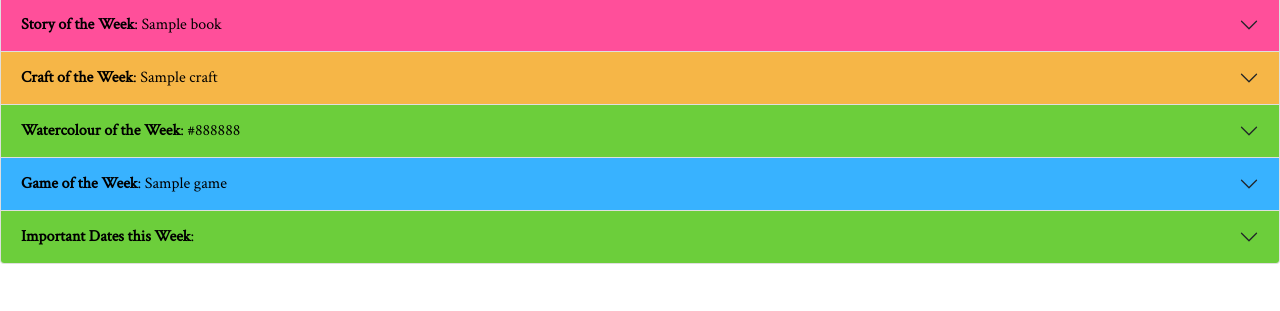
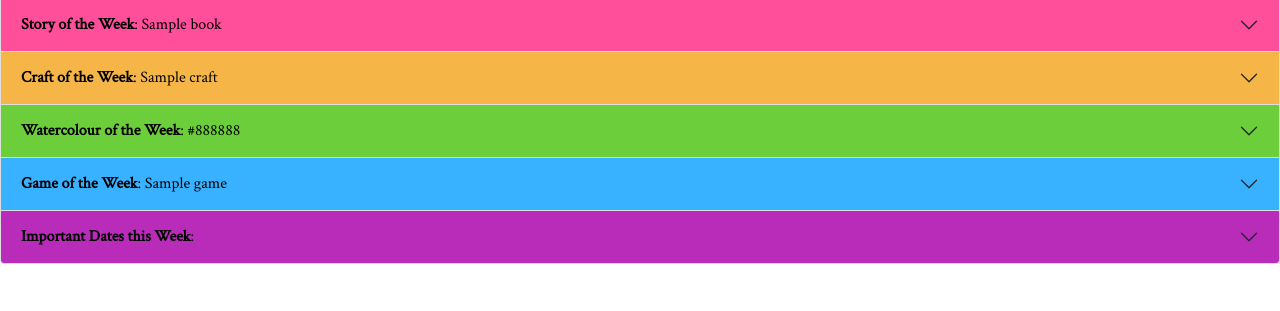
Before and after one commit to lolaedun/kindergarten-days, a Flask app: page /filter in a window 1280 px wide. Shown: the part 288-599 px from the top of the page. Run offline with Flask 2, Linux system fonts and the light colour scheme; a database or web service that is not in the repository returns one stand-in record (values such as "Sample title"); some libraries are stand-ins or nearby versions.

Commit message:
add styling to important dates accordion

```diff
--- a/static/css/style.css
+++ b/static/css/style.css
@@ -95,4 +95,9 @@ input[type="checkbox"] {
      color: black;
 }
 
+.date, .date:not(.collapsed) {
+     background-color: #b82cb9;
+     color: black;
+}
+
 /* Media Queries*/
--- a/templates/activities.html
+++ b/templates/activities.html
@@ -95,7 +95,7 @@
 
 <div class="accordion-item">
   <h2 class="accordion-header" id="headingFour">
-    <button class="accordion-button collapsed watercolour" type="button" data-bs-toggle="collapse"
+    <button class="accordion-button collapsed date" type="button" data-bs-toggle="collapse"
       data-bs-target="#id_dates_{{ activity._id }}" aria-expanded="false" aria-controls="#id_dates_{{ activity._id }}">
       <strong>Important Dates this Week </strong>:
       {% if activity.is_completed == "on" %}
```
